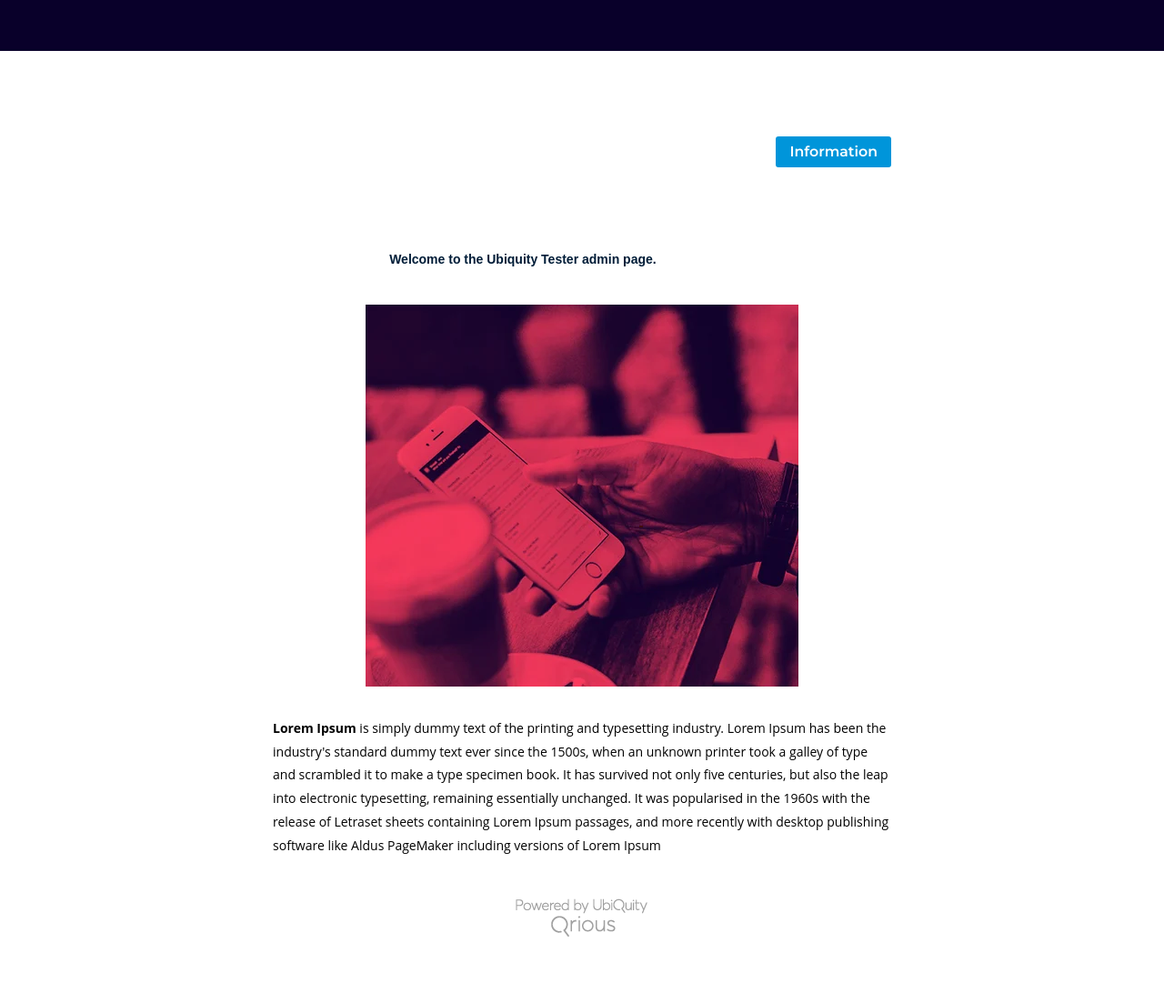
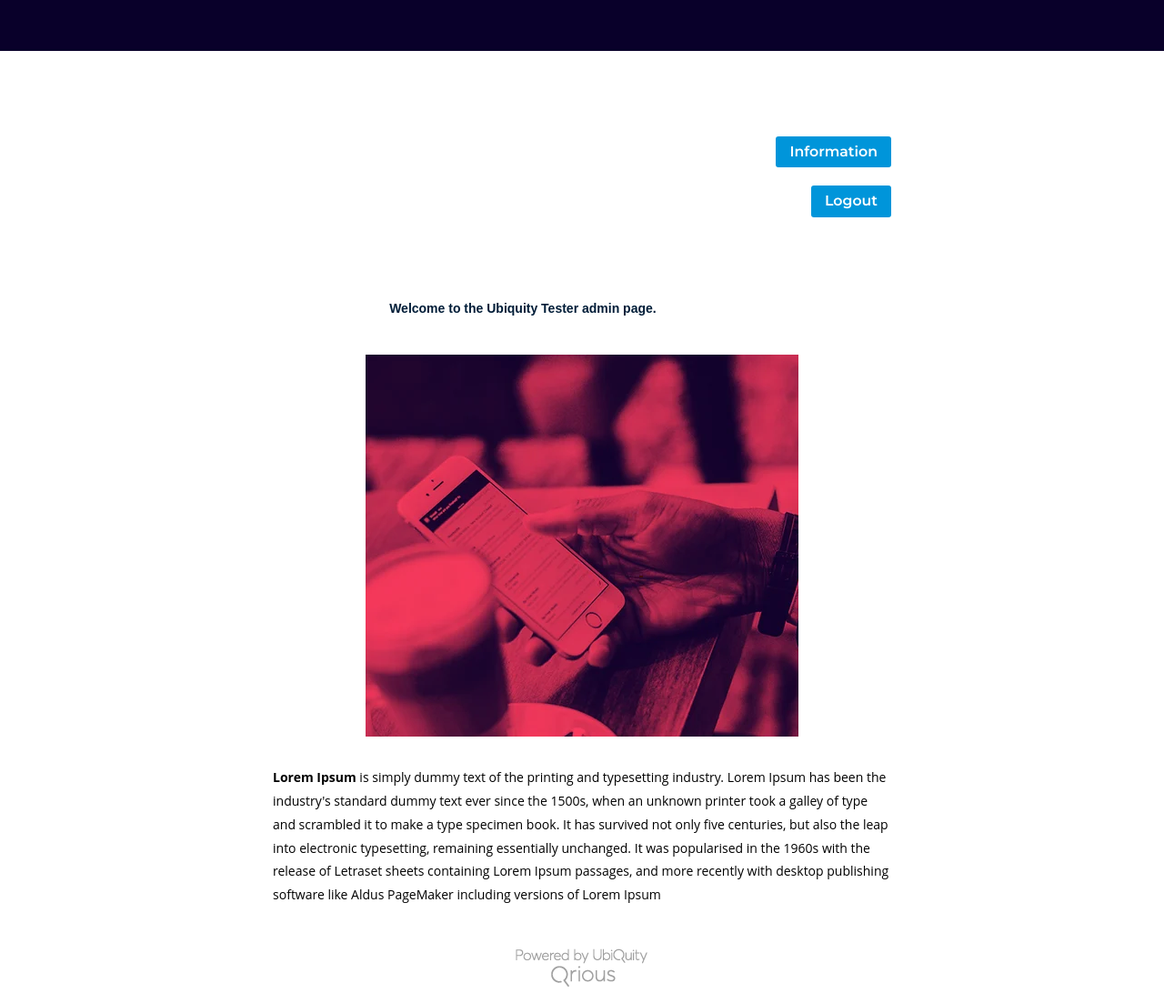
Before and after one commit to pazjing/QATestWebsite, a website: page public/pages/landing.html in a window 1280 px wide. Shown: the whole page at 91% size. Drawn offline with nearby package versions, Linux system fonts and the light colour scheme; files that its build step writes are made by us from their sources; files whose address does not match are found by name.

Commit message:
add buttons in landing page

```diff
--- a/public/pages/landing.html
+++ b/public/pages/landing.html
@@ -60,6 +60,11 @@
 				<li id="IntroText" class="section">
           <li class="buttons clearfix">
            <a class="submit-button submit right" >Information</a>
+           <p style="text-align: center;">&nbsp;</p>
+          </li>
+          <li class="buttons clearfix">
+           <a class="submit-button submit right" >Logout</a>
+           <p style="text-align: center;">&nbsp;</p>
           </li>
           <p style="text-align: center;">&nbsp;</p>
 
```
